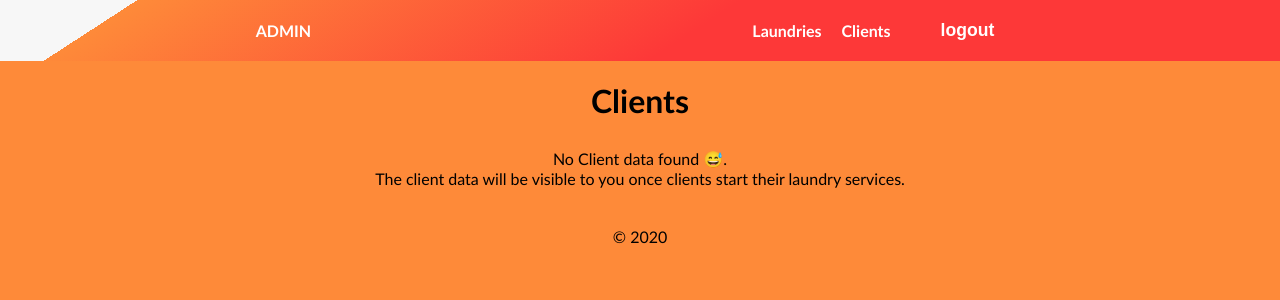
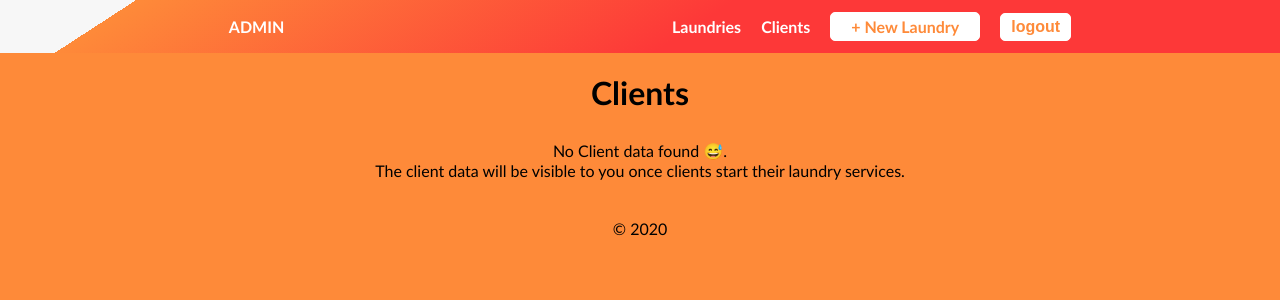
Before and after one commit to jmalisha/laundrymgtapp, a PHP site: page /admin/clients.php in a window 1280 px wide. Shown: the top 300 px of the page. Run offline with PHP 8.4, Linux system fonts and the light colour scheme; the visitor is signed in with stand-in values (Sample User, id 1); data that the repository does not hold is empty.

Commit message:
add newlaundry button and style it

```diff
--- a/admin/clients.php
+++ b/admin/clients.php
@@ -29,9 +29,10 @@ $userResult = mysqli_query($conn, $userSql);
     <nav>
         <a href="/LaundryMgtApp">ADMIN</a>
         <div>
-            <a href="/LaundryMgtApp/admin/laundries.php">Laundries</a>
-            <a href="/LaundryMgtApp/admin/clients.php">Clients</a>
             <?php if (isset($_SESSION['adminID'])) { ?>
+                <a href="/LaundryMgtApp/admin/laundries.php">Laundries</a>
+                <a href="/LaundryMgtApp/admin/clients.php">Clients</a>
+                <a href="/LaundryMgtApp/admin/newLaundry.php" id="newLaundry"><span>&plus;</span> New Laundry</a>
                 <form id="logoutForm" method="post" action="includes/logout.inc.php">
                     <button id="logoutbtn" type="submit" name="logout-submit">logout</a>
                 </form>
--- a/admin/header.php
+++ b/admin/header.php
@@ -21,6 +21,7 @@
             <?php if (isset($_SESSION['adminID'])) { ?>
                 <a href="/LaundryMgtApp/admin/laundries.php">Laundries</a>
                 <a href="/LaundryMgtApp/admin/clients.php">Clients</a>
+                <a href="/LaundryMgtApp/admin/newLaundry.php" id="newLaundry"><span>&plus;</span> New Laundry</a>
                 <form id="logoutForm" method="post" action="includes/logout.inc.php">
                     <button id="logoutbtn" type="submit" name="logout-submit">logout</a>
                 </form>
--- a/styles/app.css
+++ b/styles/app.css
@@ -48,6 +48,20 @@ nav a {
   margin-left: 20px;
   font-weight: bold;
 }
+nav a:active {
+  border-bottom: 2px solid #ffffff;
+}
+nav #newLaundry {
+  background-color: white;
+  color: #fe8a39;
+  border-radius: 5px;
+  border: 1px solid #ffffff;
+  padding: 4px 20px;
+}
+nav #newLaundry:hover {
+  background-color: #fe8a39;
+  color: white;
+}
 nav div {
   display: flex;
   justify-content: center;
--- a/styles/landing.css
+++ b/styles/landing.css
@@ -64,12 +64,21 @@
   border: none;
   background: none;
   text-decoration: none;
-  font-size: 1.1em;
+  font-size: inherit;
   font-weight: bolder;
-  padding: 8px 50px;
-  color: white;
+  margin: 0px 0px 0px 20px;
+  padding: 4px 10px;
+  border: 1px solid white;
+  border-radius: 5px;
+  background-color: #ffffff;
+  color: #fe8a39;
   transition: 0.2s;
   cursor: pointer;
+}
+
+#logoutForm button:hover {
+  background-color: #fe8a39;
+  color: #ffffff;
 }
 .landing button:first-child a {
   border: 0.5px solid white;
```
